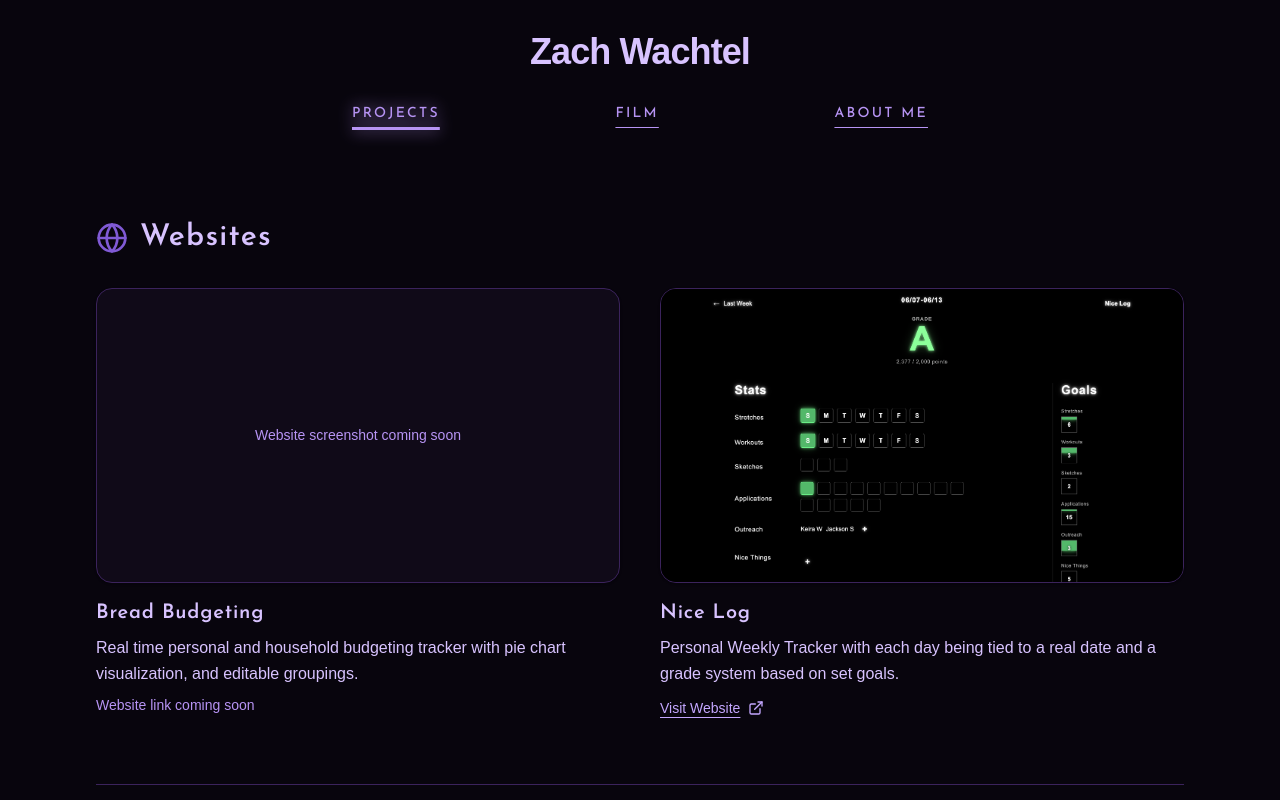
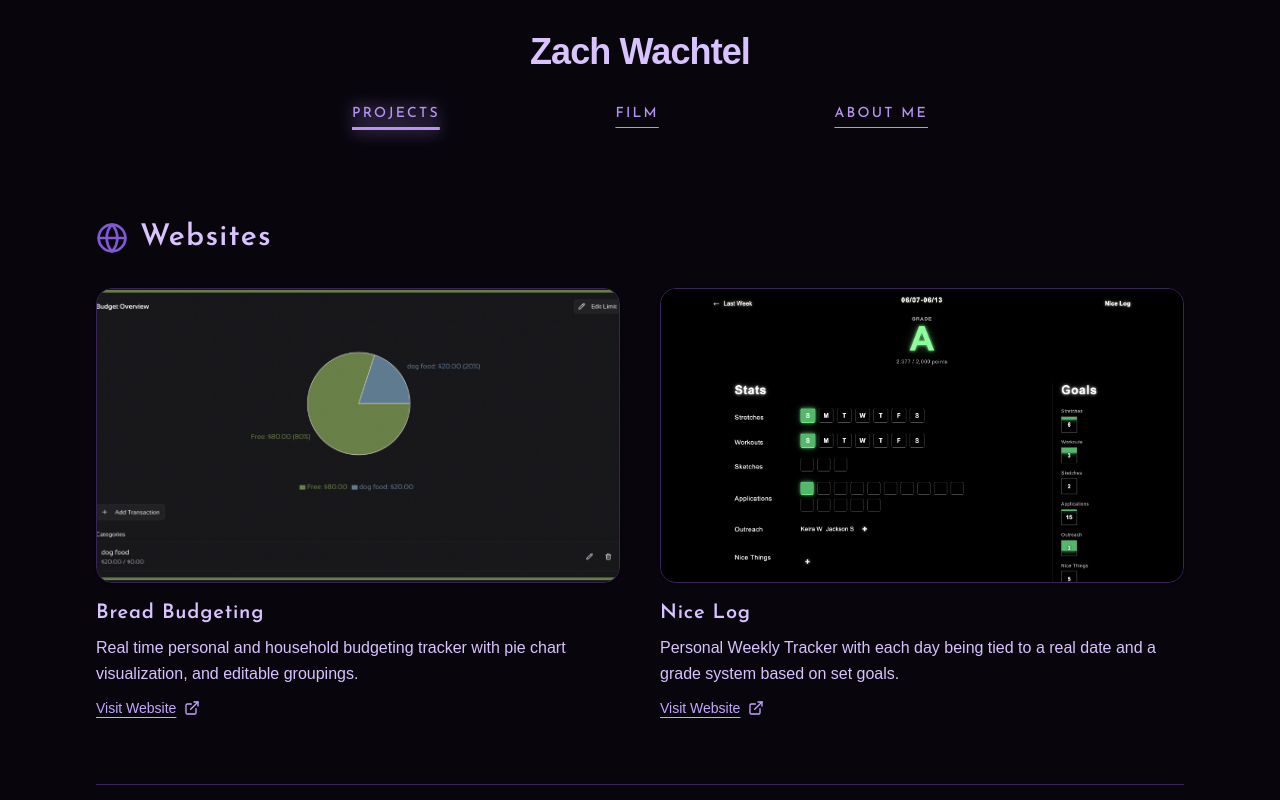
Before and after one commit to corn2salsa/my-portfolio, a Next.js app: page / in a window 1280 px wide. Shown: the top 800 px of the page. Built offline with nearby package versions, Linux system fonts and the light colour scheme; a web font is replaced by a local one.

Commit message:
pictures

```diff
--- a/app/page.tsx
+++ b/app/page.tsx
@@ -25,8 +25,8 @@ const websites: Website[] = [
     title: "Bread Budgeting",
     description:
       "Real time personal and household budgeting tracker with pie chart visualization, and editable groupings.",
-    href: "",
-    image: "",
+    href: "https://final-project-team-30-chi.vercel.app/signup",
+    image: "/images/bread2.png",
   },
   {
     title: "Nice Log",
```
Also changed, not shown: public/images/bread.png (added), public/images/bread2.png (added).
